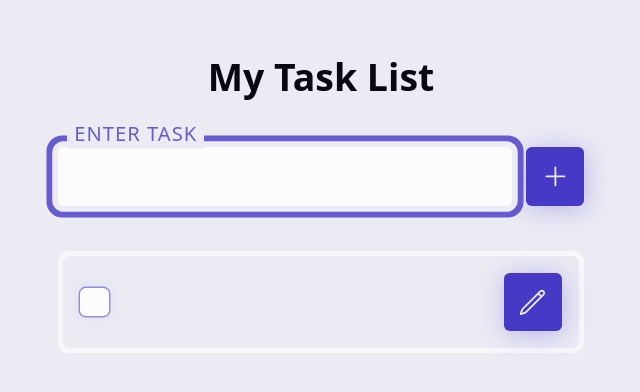
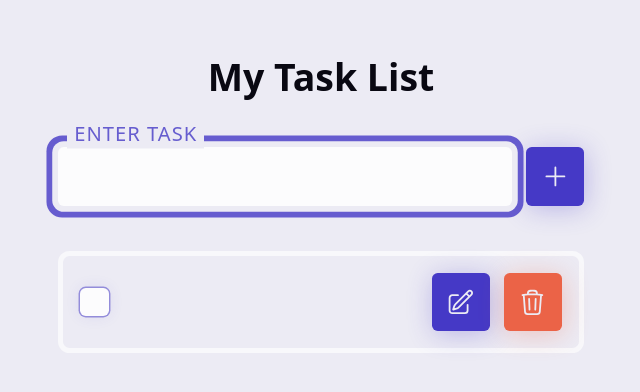
Before and after one commit to M-H-A-S/ToDo, a React (Vite) app: page / in a window 1280 px wide. Shown: the top 392 px of the page, without its empty margins (319-959 px from the left). Built offline with nearby package versions, Linux system fonts and the light colour scheme.

Commit message:
Displaying Task in List Done

```diff
--- a/src/components/TaskItem.jsx
+++ b/src/components/TaskItem.jsx
@@ -2,8 +2,10 @@ import { useState } from 'react';
 import styles from './TaskItem.module.css';
 
 // Library imports
-import {CheckIcon} from '@heroicons/react/24/outline'
-import {PencilIcon} from '@heroicons/react/24/outline'
+import {CheckIcon, TrashIcon} from '@heroicons/react/24/outline';
+import {PencilSquareIcon} from '@heroicons/react/24/outline';
+//import {TrashIcon} from '@heroicons/react/24/outline';
+
 
 const TaskItem = ({task}) => {
   const [isChecked, setIsChecked] = useState(task.checked);
@@ -37,10 +39,18 @@ const TaskItem = ({task}) => {
         <div className={styles["task-group"]}>
           <button
             className='btn'
-            aria-label={'Update ${task.name} Task'}
+            aria-label={`Update ${task.name} Task`}
             // onClick={}
           >
-            <PencilIcon width={24} height={24} />
+            <PencilSquareIcon width={24} height={24} />
+          </button>
+
+          <button
+            className={`btn ${styles.delete}`}
+            aria-label={`Delete ${task.name} Task`}
+            // onClick={}
+          >
+            <TrashIcon width={24} height={24} />
           </button>
 
         </div>
```
